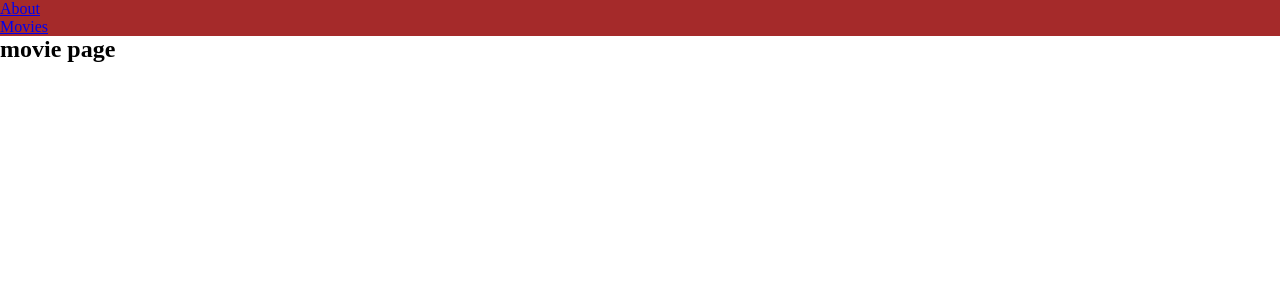
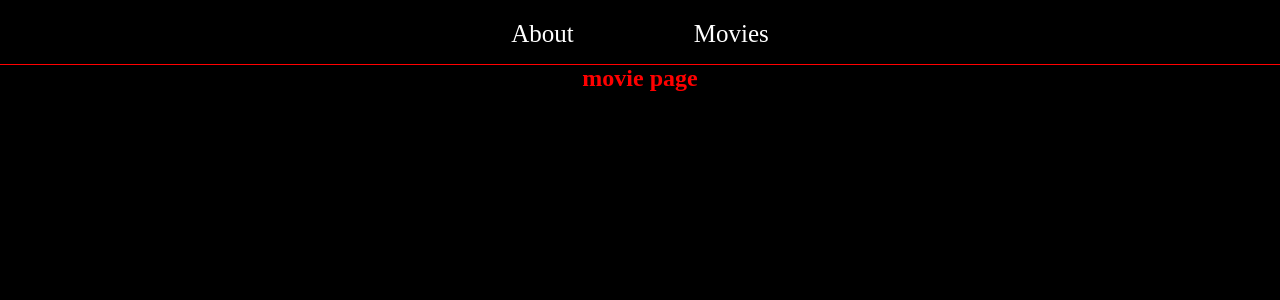
Before and after one commit to ElyasShamal/movie-land, a React (Create React App) app: page /Movie in a window 1280 px wide. Shown: the top 300 px of the page. Built offline with nearby package versions, Linux system fonts and the light colour scheme.

Commit message:
add style

```diff
--- a/public/index.html
+++ b/public/index.html
@@ -11,7 +11,7 @@
 
     <title>Movie Land</title>
   </head>
-  <body>
+  <body class="body">
     <noscript>You need to enable JavaScript to run this app.</noscript>
     <div id="root"></div>
   </body>
--- a/src/App.css
+++ b/src/App.css
@@ -4,6 +4,28 @@
   box-sizing: border-box;
 }
 
+.body {
+  background-color: black;
+}
+
 .Nav {
-  background-color: brown;
+  min-height: 65px;
+  max-width: 100%;
+  border-bottom: 1px solid red;
 }
+
+.list {
+  display: flex;
+  justify-content: center;
+  padding-top: 20px;
+}
+
+.list-items {
+  padding: 0px 60px;
+}
+
+.Link {
+  text-decoration: none;
+  color: white;
+  font-size: 25px;
+}
--- a/src/components/About/About.jsx
+++ b/src/components/About/About.jsx
@@ -3,7 +3,12 @@ import React from "react";
 function About() {
   return (
     <section>
-      <h1>about page</h1>
+      <h1 className="title" style={{ color: "red" }}>
+        Movie land
+      </h1>
+      <article>
+        <p></p>
+      </article>
     </section>
   );
 }
--- a/src/components/Header/Header.jsx
+++ b/src/components/Header/Header.jsx
@@ -5,14 +5,19 @@ import Movie from "../Movie/Movie";
 
 const Header = () => {
   return (
+    <>
       <Router>
         <nav className="Nav">
-        <ul>
-          <li>
-            <Link to="/About">About</Link>
+          <ul className="list">
+            <li className="list-items">
+              <Link to="/About" className="Link">
+                About
+              </Link>
             </li>
-          <li>
-            <Link to="/Movie">Movies</Link>
+            <li className="list-items">
+              <Link to="/Movie" className="Link">
+                Movies
+              </Link>
             </li>
           </ul>
         </nav>
@@ -22,6 +27,7 @@ const Header = () => {
           <Route path="/Movie" element={<Movie />} />
         </Routes>
       </Router>
+    </>
   );
 };
 
--- a/src/components/Movie/Movie.jsx
+++ b/src/components/Movie/Movie.jsx
@@ -3,7 +3,7 @@ import React from "react";
 function Movie() {
   return (
     <section>
-      <h1>movie page</h1>
+      <h1 style={{ textAlign: "center", color: "red" }}>movie page</h1>
     </section>
   );
 }
```
Lines whose indentation alone changed are shown as unchanged.
